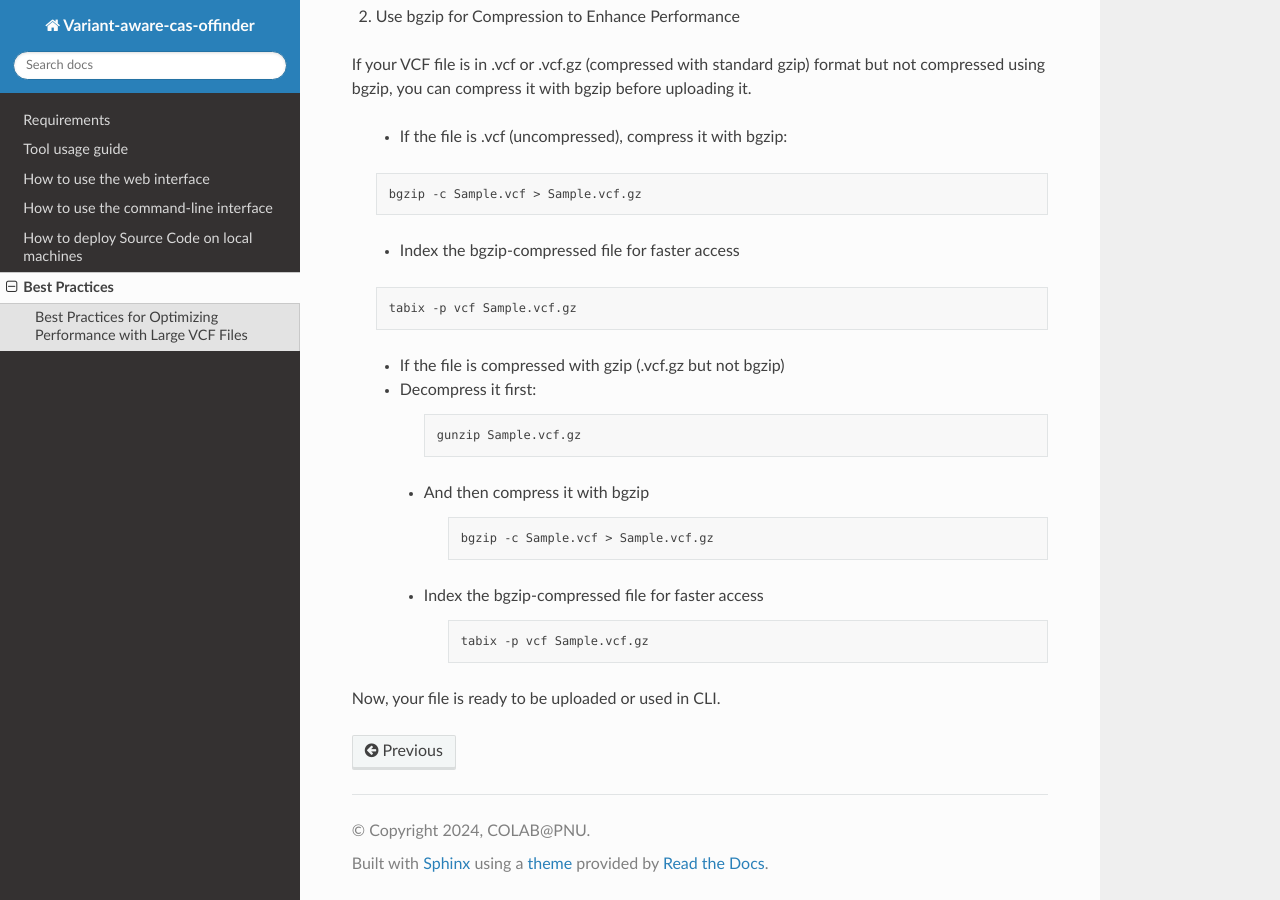
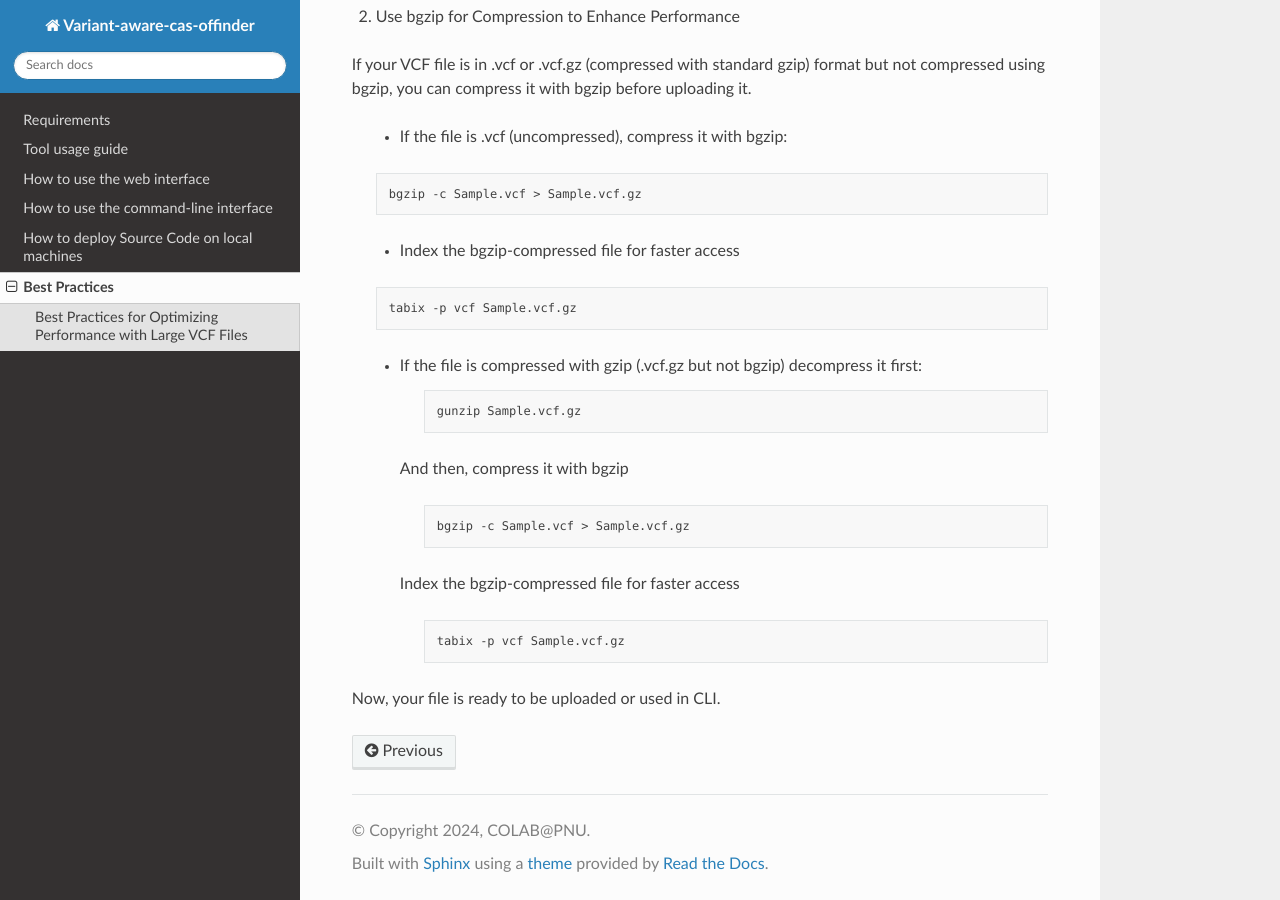
Before and after one commit to abyot2021/variant-aware-cas-offinder-rdtutorial, a Sphinx documentation site: the page built from docs/source/best-practices.rst, in a window 1280 px wide and 900 px high, scrolled down 670 px. Built offline with Sphinx 7.4.7 and the Read the Docs theme 3.1.0, drawn with Linux system fonts in a browser that asks for light colours.

```diff
--- a/docs/source/best-practices.rst
+++ b/docs/source/best-practices.rst
@@ -37,22 +37,19 @@ If your VCF file is in .vcf or .vcf.gz (compressed with standard gzip) format bu
 
       tabix -p vcf Sample.vcf.gz
 
-  - If the file is compressed with gzip (.vcf.gz but not bgzip)
-
-  - Decompress it first:
+  - If the file is compressed with gzip (.vcf.gz but not bgzip) decompress it first:
 
      .. code-block:: bash
 
         gunzip Sample.vcf.gz
 
-   - And then compress it with bgzip
-
+   And then, compress it with bgzip
 
       .. code-block:: bash
 
           bgzip -c Sample.vcf > Sample.vcf.gz
 
-   - Index the bgzip-compressed file for faster access
+   Index the bgzip-compressed file for faster access
 
       .. code-block:: bash
 
```
